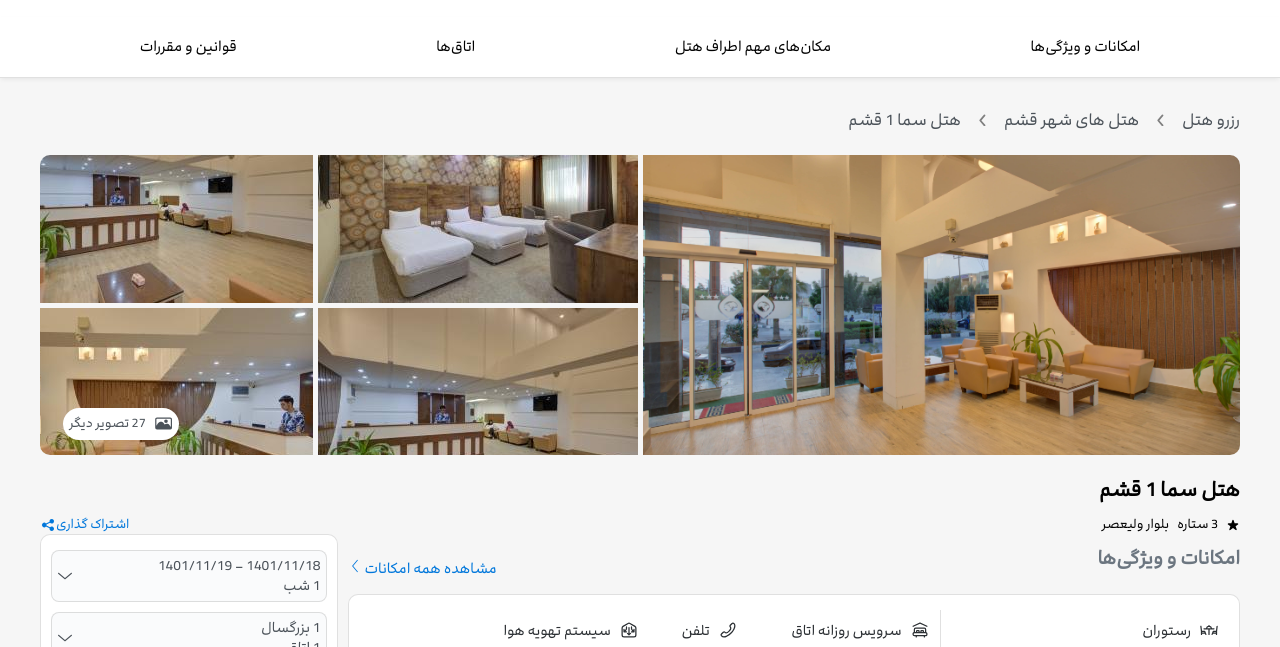
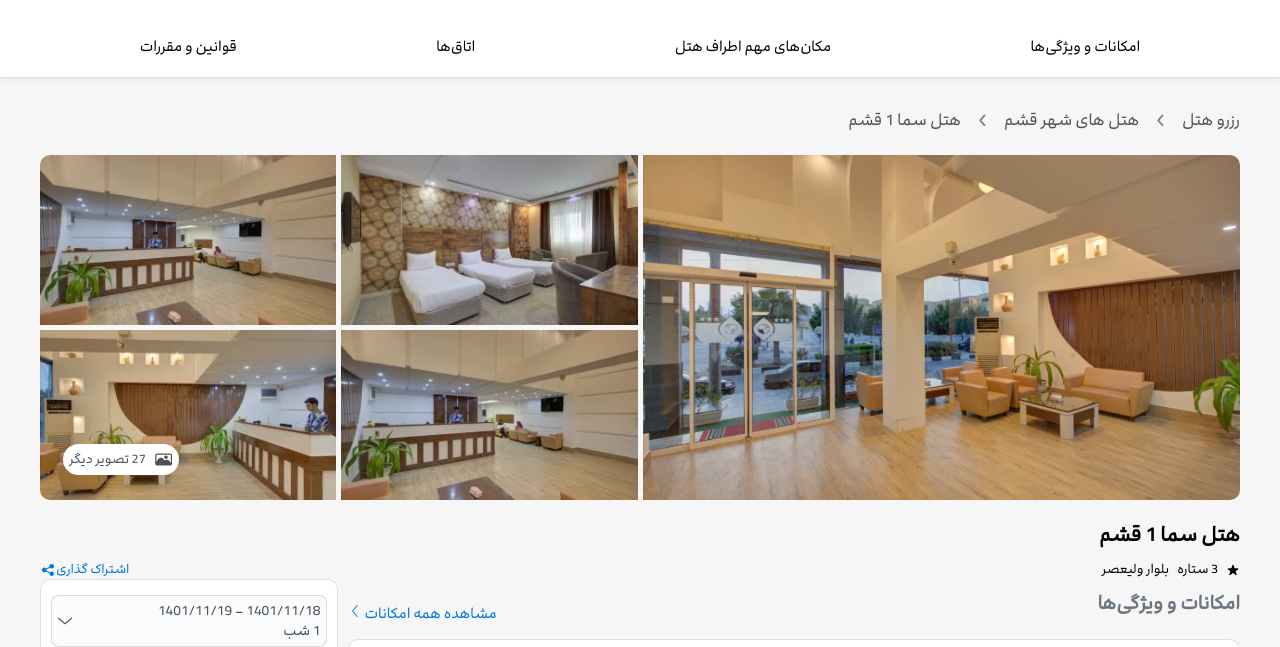
Before and after one commit to tahmasious/alibaba-html-css-final-project, a plain HTML site: page index.html in a window 1280 px wide. Shown: the part 77-724 px from the top of the page. Drawn offline with Linux system fonts and the light colour scheme; files whose address does not match are found by name.

Commit message:
fixed image gallery

```diff
--- /dev/null
+++ b/gallery.css
@@ -0,0 +1,38 @@
+.gallery-container {
+    display: flex;
+    gap: 5px;
+    overflow: hidden;
+    border-radius: 10px;
+}
+
+.main-image-container {
+    width: 50%;
+    background-image: url("./img/test.png");
+    height: calc((180px * 2) + 5px);
+    background-size: cover;
+    background-position: center;
+}
+.small-images-container {
+    width: 50%;
+    display: grid;
+    grid-template-columns: 1fr 1fr;
+    gap: 5px;
+}
+
+.small-images-container div {
+    height: 180px;
+    background-size: cover;
+    background-position: center;
+}
+#up-right-container {
+    background-image: url("./img/test.png");
+}
+#up-left-container {
+    background-image: url("./img/test.png");
+}
+#down-left-container {
+    background-image: url("./img/test.png");
+}
+#down-right-container {
+    background-image: url("./img/test.png");
+}
--- a/index.html
+++ b/index.html
@@ -127,18 +127,13 @@
                 <svg viewBox="0 0 24 24" width=".8rem" height=".8rem" fill="gray" aria-hidden="true" class="rtl-only mx-2 shrink-0" data-v-4e9eb028=""><path d="M17.042 22.678c-.626.53-1.55.51-2.152-.045l-.052-.051-.1-.108-7.973-9.423a1.627 1.627 0 0 1-.127-1.93l.092-.128.046-.058 7.973-9.421a1.627 1.627 0 0 1 2.606 1.938l-.087.12-.045.056L10.139 12l7.094 8.385a1.627 1.627 0 0 1-.097 2.208l-.094.086Z" fill-rule="evenodd"></path></svg>
                 <a href="#" class="breadcrumb-link">هتل سما 1 قشم</a>
             </div>
-            <div class="image-gallery-container">
-                <div class="big-image-container">
-                    <img src="./img/c52126af-d89a-49f6-a500-639172ef78fb.jfif" alt="اتاق هتل قشم" class="image-gallery">
-                </div>
-                <div class="other-image-container">
-                    <div class="row-container">
-                        <img class="first-image" src="./img/23e0083b-939e-45b8-bcb5-86ad701154c7.jfif" alt="اتاق هتل قشم" class="image-gallery">
-                        <img class="second-image" src="./img/5bb3c679-85e3-4ba6-b107-002f6b4c013c.jfif" alt="اتاق هتل قشم" class="image-gallery">
-                    </div>
-                    <div class="row-container position-rel">
-                        <img class="third-image" src="./img/ab5035a2-d6ae-4c2a-9445-8dc3c934f63f.jfif" alt="اتاق هتل قشم" class="image-gallery">
-                        <img class="fourth-image" src="./img/e1b1beed-4a0d-4bde-8544-612c5867ae4f.jfif" alt="اتاق هتل قشم" class="image-gallery">
+            <div class="gallery-container">
+                <div class="main-image-container"></div>
+                <div class="small-images-container">
+                    <div id="up-right-container"></div>
+                    <div id="up-left-container"></div>
+                    <div id="down-right-container"></div>
+                    <div id="down-left-container" class="position-rel">
                         <div class="more-image-btn">
                             <svg viewBox="0 0 24 24" width="1.5em" fill="currentColor" data-v-b543768c=""><path d="M20.251 4.5c1.24 0 2.25 1.01 2.25 2.249v10.5c0 .276-.058.536-.149.78l.004.005-.007.006a2.246 2.246 0 0 1-2.098 1.46H3.749A2.253 2.253 0 0 1 1.5 17.25V6.749c0-1.24 1.009-2.25 2.25-2.25h16.5Zm0 1.5H3.749A.75.75 0 0 0 3 6.749v8.096l1.987-3.12c.79-1.24 2.172-1.975 3.706-1.975h.06c1.553.02 2.938.79 3.703 2.06l.828 1.374a4.495 4.495 0 0 1 2.639-.853c1.427 0 2.76.66 3.566 1.766L21 16.172V6.749a.75.75 0 0 0-.749-.75Zm-5.197.75c1.21 0 2.196.985 2.196 2.196v.108a2.198 2.198 0 0 1-2.196 2.196h-.109a2.198 2.198 0 0 1-2.195-2.196v-.108c0-1.211.985-2.196 2.195-2.196h.11Z"></path></svg>
                             27 تصویر دیگر
```
Also changed, not shown: imageGallery.html (added, +21 -0 lines), style.css, 1 other file.
